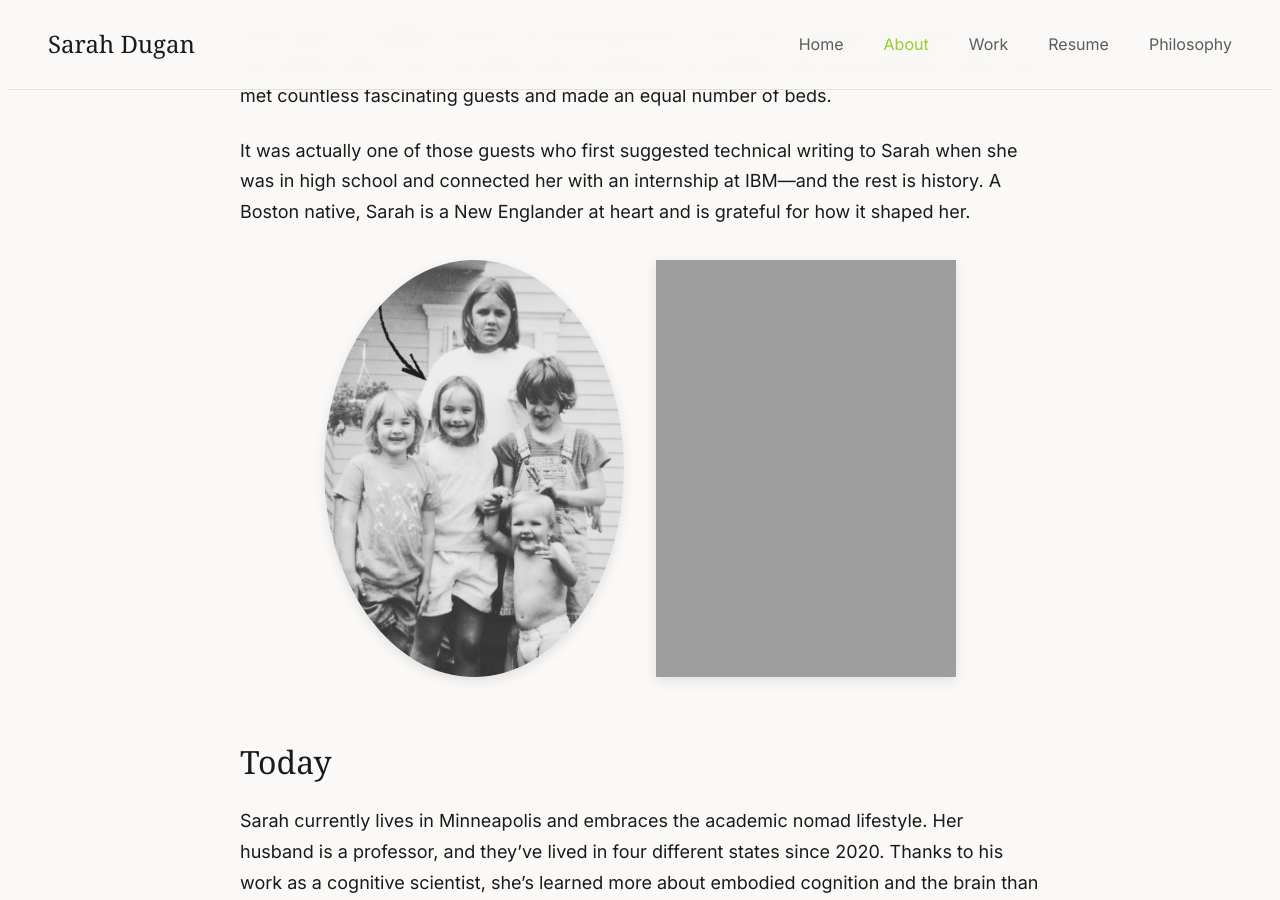
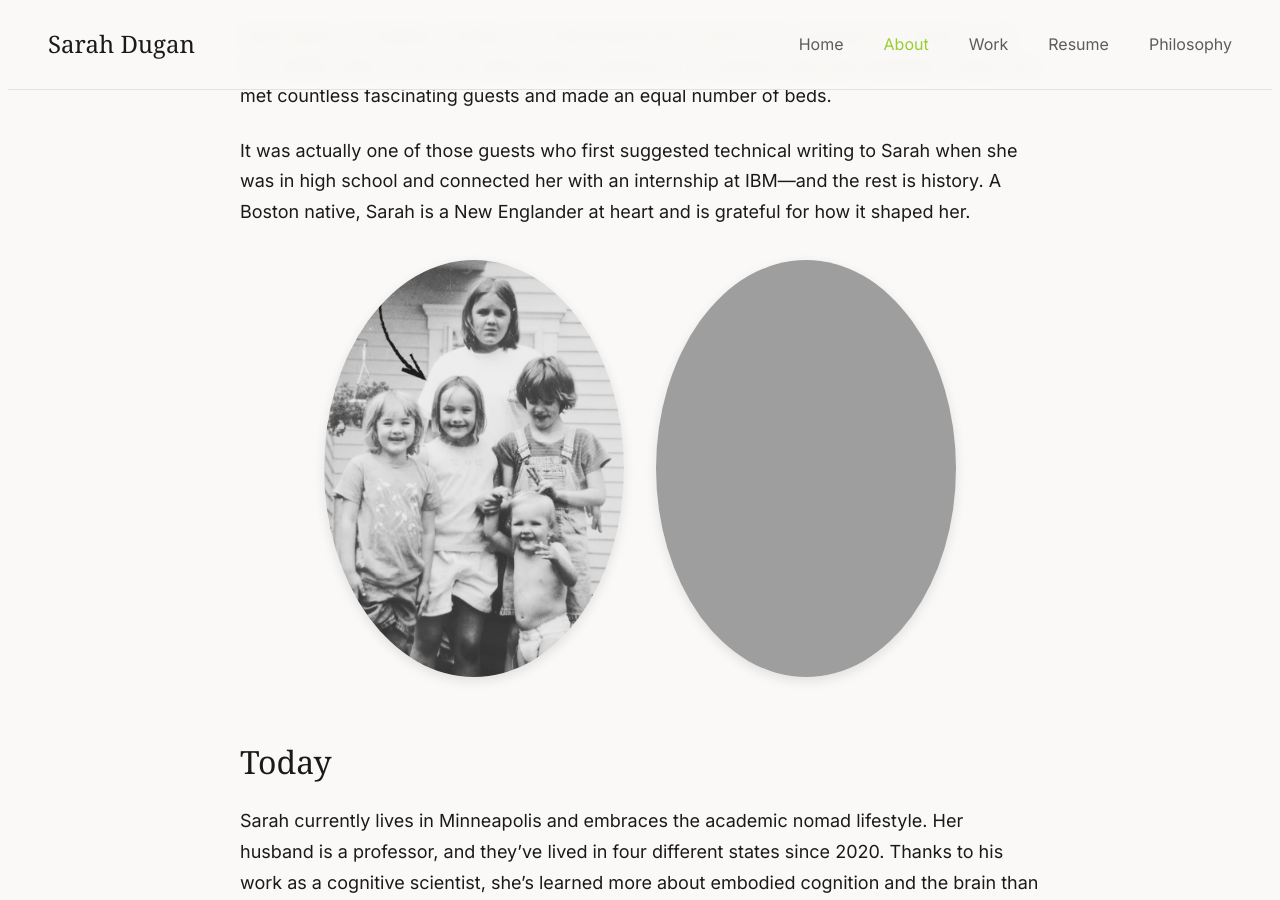
Before and after one commit to scrivera-dugan/site, a Jekyll site: the page built from about-me.md, in a window 1280 px wide and 900 px high, scrolled down 398 px. Built offline with Jekyll 4.4.1, drawn with Linux system fonts in a browser that asks for light colours; some web fonts are replaced.

Commit message:
Update about-me.md

```diff
--- a/about-me.md
+++ b/about-me.md
@@ -13,7 +13,7 @@ It was actually one of those guests who first suggested technical writing to Sar
 
 <div style="display: flex; justify-content: center; gap: 2rem; margin: 2rem 0; flex-wrap: wrap;">
     <img src="{{ '/images/family.png' | relative_url }}" alt="Family photo" style="max-width: 300px; border-radius: 50%; box-shadow: 0 4px 12px rgba(0, 0, 0, 0.1);">
-    <img src="{{ '/images/s&b.png' | relative_url }}" alt="Sarah and Ben" style="max-width: 300px; box-shadow: 0 4px 12px rgba(0, 0, 0, 0.1);">
+    <img src="{{ '/images/s&b.png' | relative_url }}" alt="Sarah and Ben" style="max-width: 300px; border-radius: 50%; box-shadow: 0 4px 12px rgba(0, 0, 0, 0.1);">
 </div>
 
 
```
